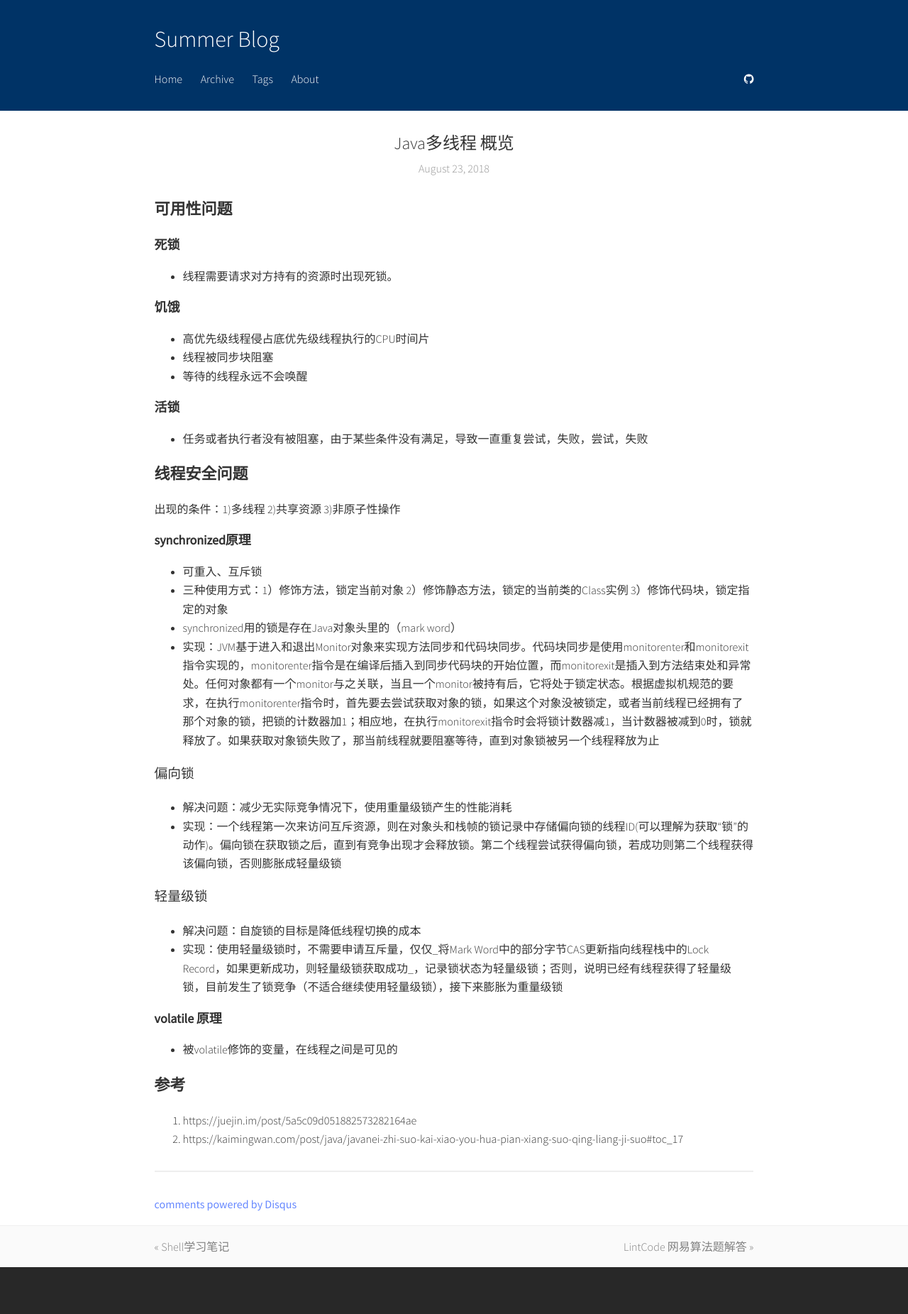
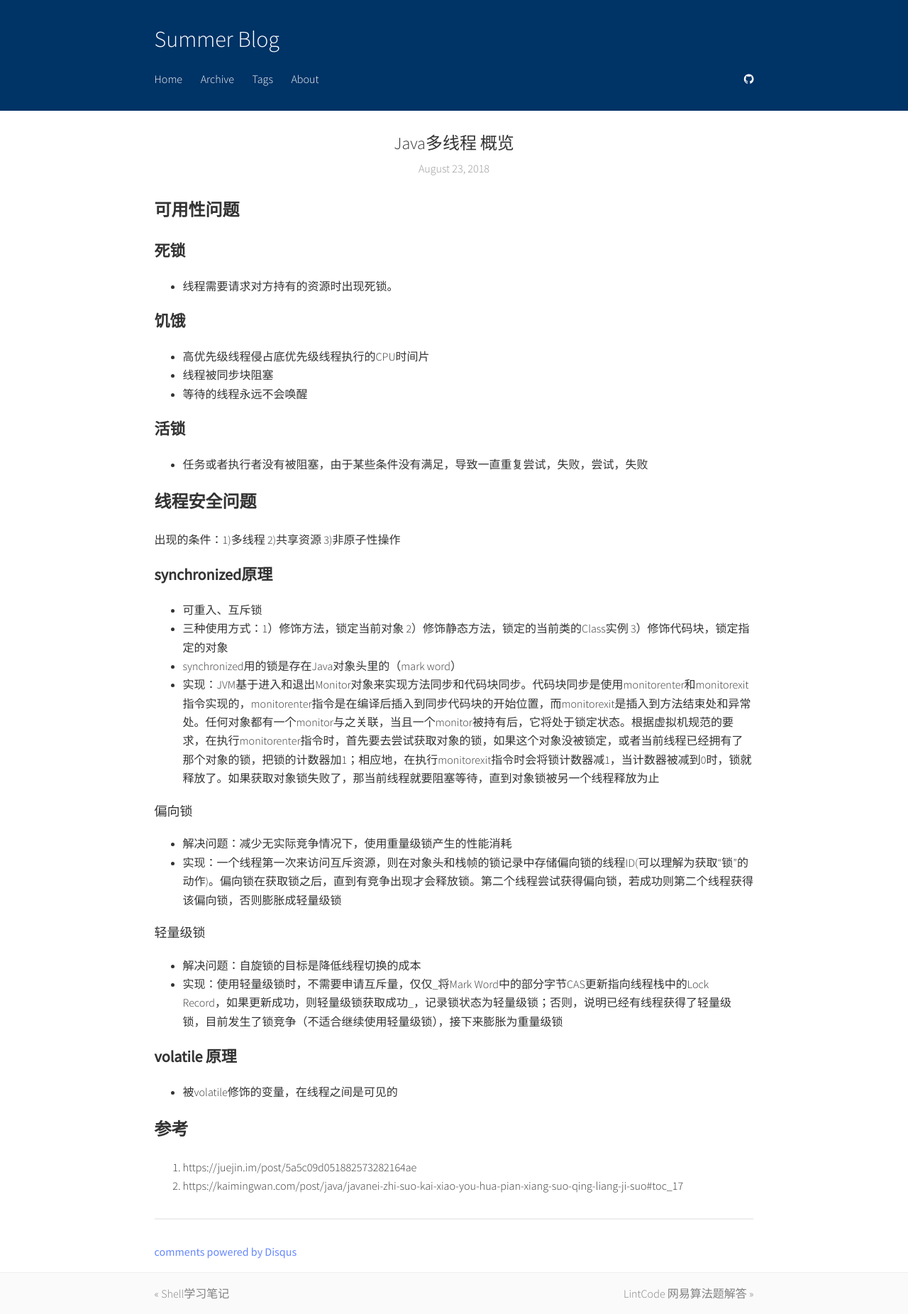
Before and after one commit to summer00/summer00.github.io, a Jekyll site: the page built from _posts/2018-08-22-thread-summary.md, in a window 1280 px wide. Shown: the whole page at 71% size. Built offline with Jekyll 4.4.1, drawn with Linux system fonts in a browser that asks for light colours; comment, search, counter and statistics services are not loaded; before the commit the page ends 1785 px from its top, so only the background shows below that.

Commit message:
Update font size

```diff
--- a/_sass/basic.sass
+++ b/_sass/basic.sass
@@ -60,12 +60,16 @@ article header h1
   font-size: 24px
 
 article h1
+  font-size: 24px
+  font-weight: bold
+
+article h2
   font-size: 22px
   font-weight: bold
 
-article h2
+article h3
   font-size: 18px
-  font-weight: bold
+  font-weight: normal
 
 article
   font-size: 16px
```
